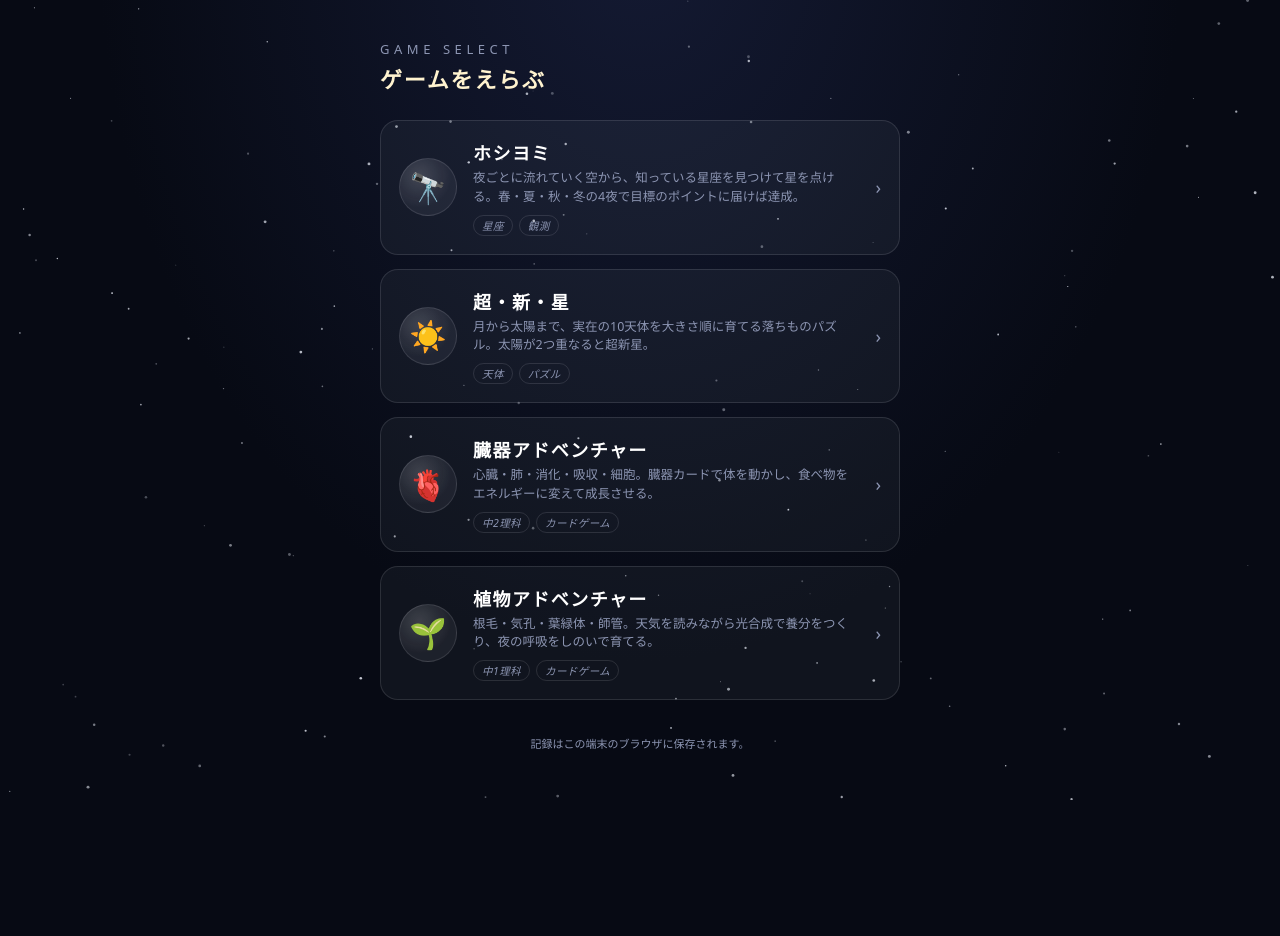
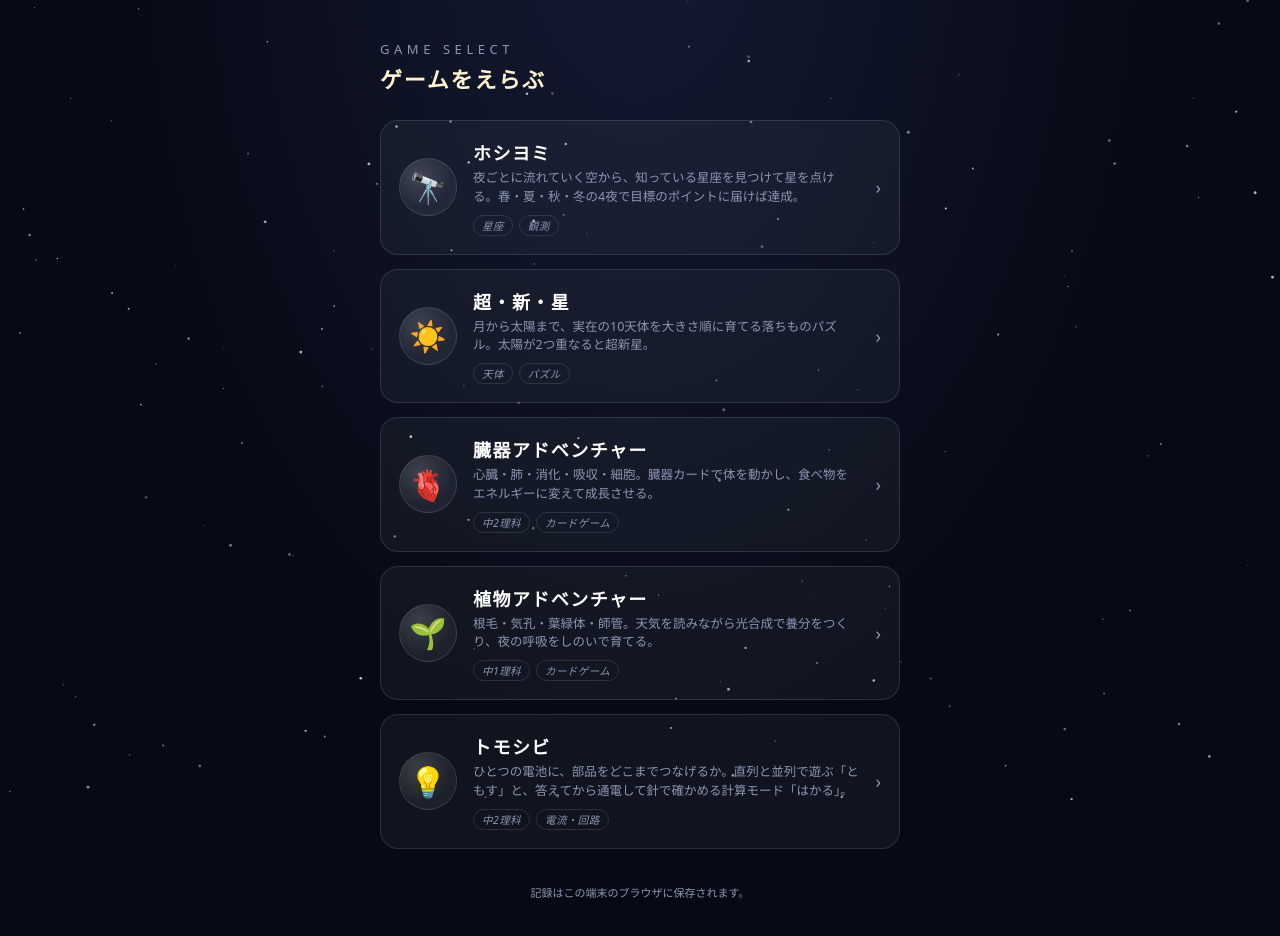
Before and after one commit to Ayumu-AA/uchu, a plain HTML site: page index.html in a window 1280 px wide. Before the commit the page ends 800 px from the top, so only its background shows below. Drawn offline with Linux system fonts and the light colour scheme.

Commit message:
Add files via upload

```diff
--- a/index.html
+++ b/index.html
@@ -73,6 +73,16 @@
     <div class="arrow">›</div>
   </a>
 
+  <a class="game" href="./tomo.html" data-key="tomo">
+    <div class="ic">💡</div>
+    <div>
+      <b>トモシビ</b>
+      <span>ひとつの電池に、部品をどこまでつなげるか。直列と並列で遊ぶ「ともす」と、答えてから通電して針で確かめる計算モード「はかる」。</span>
+      <div class="tags"><i class="tag">中2理科</i><i class="tag">電流・回路</i><i class="tag cont" hidden>つづきあり</i></div>
+    </div>
+    <div class="arrow">›</div>
+  </a>
+
   <footer>記録はこの端末のブラウザに保存されます。</footer>
 </main>
 <script>
@@ -83,6 +93,7 @@
     hoshiyomi: () => localStorage.getItem('hoshiyomi.save'),
     suika: () => localStorage.getItem('uchu.suika.save'),
     zouki: () => ['normal','hard'].some(k => { const r = localStorage.getItem('zouki_sp_save_' + k); if (!r) return false; const d = JSON.parse(r); return d && d.g && !d.g.over; }),
+    tomo: () => localStorage.getItem('uchu.tomo.resume'),
     shokubutsu: () => ['normal','hard'].some(k => { const r = localStorage.getItem('uchu.plant.save.' + k); if (!r) return false; const d = JSON.parse(r); return d && d.g && !d.g.over; }),
   };
   for (const a of document.querySelectorAll('a.game')) {
```
